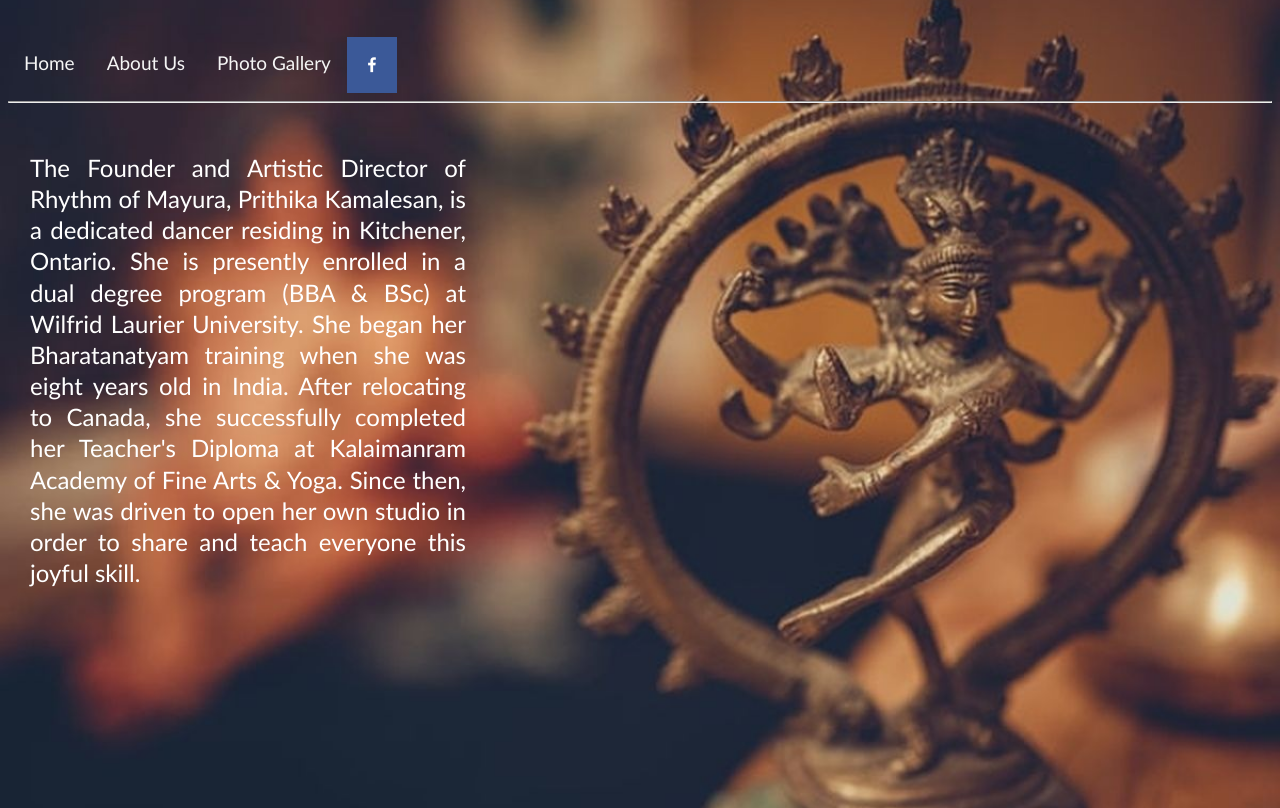
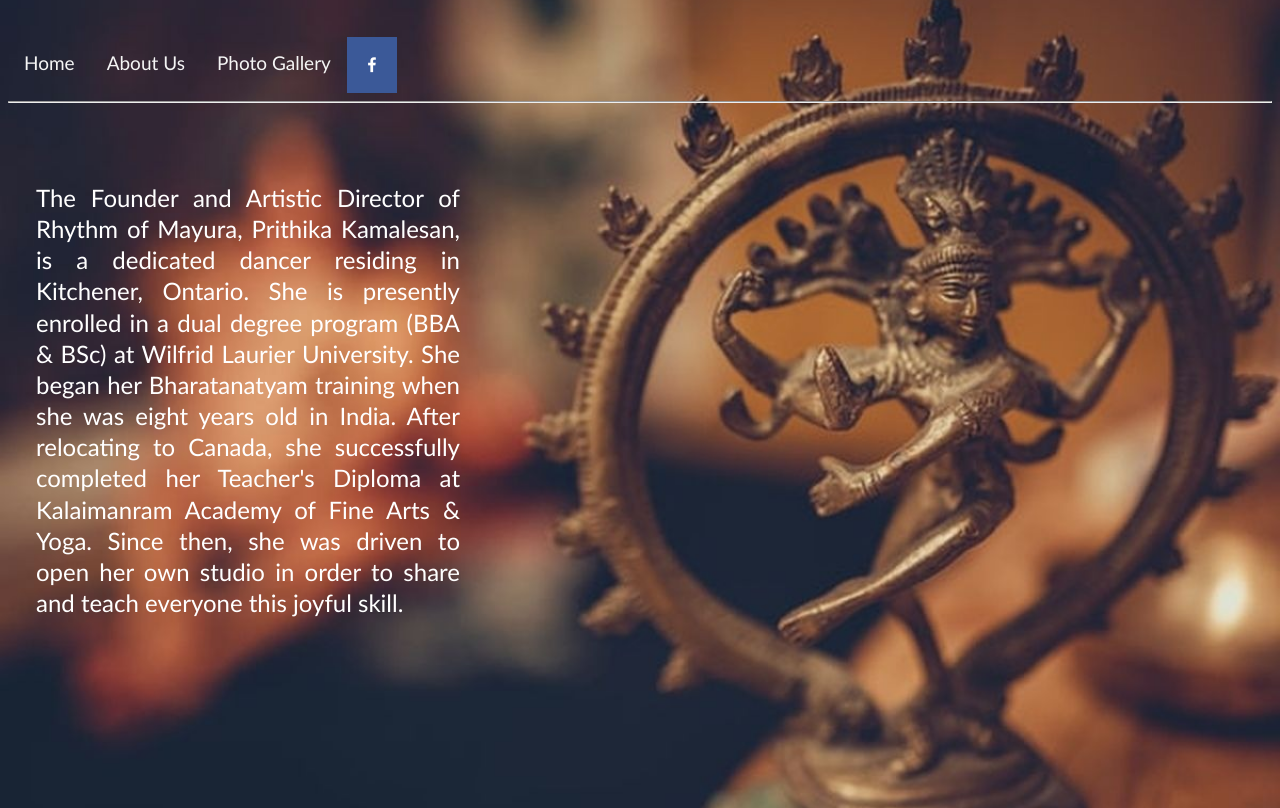
Before and after one commit to prithika12/photoliospace, a plain HTML site: page index.html in a window 1280 px wide. Both pictures are taken after a click on the button "About Us". Drawn offline with Linux system fonts and the light colour scheme.

Commit message:
Update styles.css

```diff
--- a/styles.css
+++ b/styles.css
@@ -102,7 +102,7 @@ body, html {
     min-height: auto;
     max-width: 19em;
     margin: 25px auto;
-    padding: 10px 10px;
+    padding: 40px 16px;
     font-size: 24px;
     line-height: 1.3;
     color: white;
@@ -135,10 +135,9 @@ aside {
 
 .header {
     display: inline-block;
-        text-align: center;
+    text-align: center;
     align-items: center;
     padding: 32px;
-
     top: 0;
     left: 0;
     width: 100%;
```
